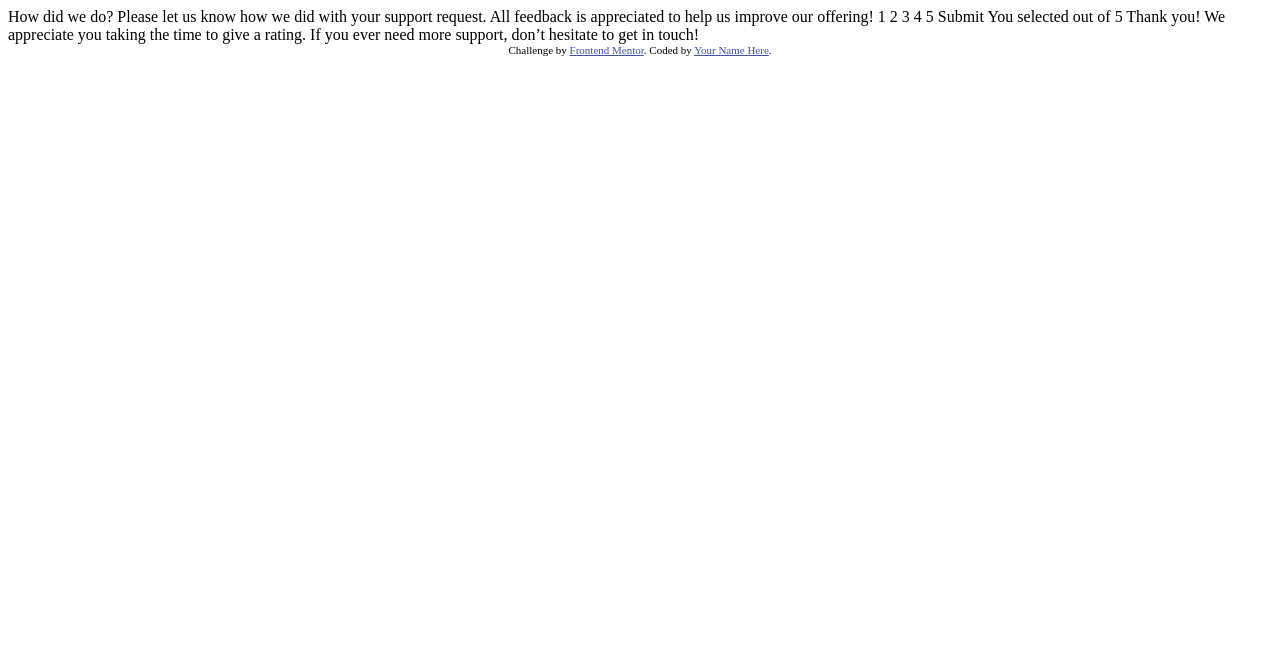
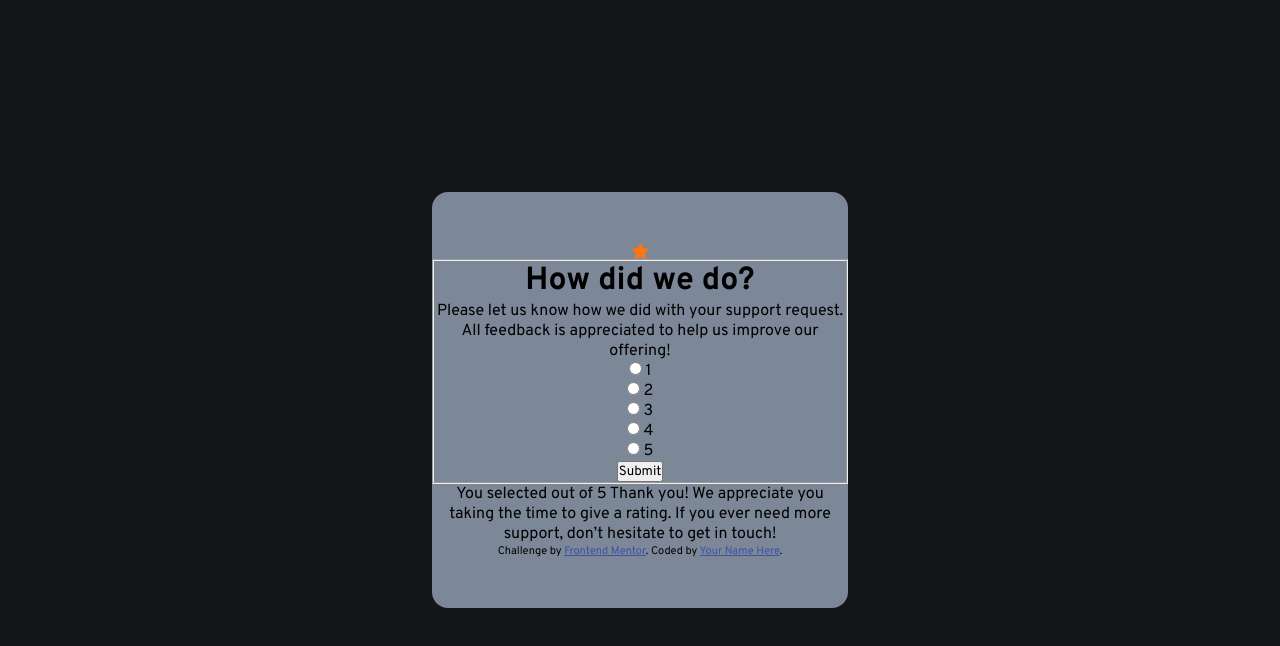
Before and after one commit to ds174/interective_rating_component, a plain HTML site: page index.html in a window 1280 px wide. Drawn offline with Linux system fonts and the light colour scheme.

Commit message:
added basic css structure

```diff
--- a/index.html
+++ b/index.html
@@ -1,51 +1,85 @@
 <!DOCTYPE html>
 <html lang="en">
   <head>
-  <meta charset="UTF-8">
-  <meta name="viewport" content="width=device-width, initial-scale=1.0"> <!-- displays site properly based on user's device -->
+    <meta charset="UTF-8" />
+    <meta name="viewport" content="width=device-width, initial-scale=1.0" />
+    <!-- displays site properly based on user's device -->
 
-  <link rel="icon" type="image/png" sizes="32x32" href="./images/favicon-32x32.png">
+    <link
+      rel="icon"
+      type="image/png"
+      sizes="32x32"
+      href="./images/favicon-32x32.png"
+    />
 
-  <link rel="stylesheet" href="style.css" class="css">
+    <link rel="stylesheet" href="style.css" class="css" />
 
-  <title>Frontend Mentor | Interactive rating component</title>
+    <link rel="preconnect" href="https://fonts.googleapis.com" />
+    <link rel="preconnect" href="https://fonts.gstatic.com" crossorigin />
+    <link
+      href="https://fonts.googleapis.com/css2?family=Overpass:wght@400;700&display=swap"
+      rel="stylesheet"
+    />
+
+    <title>Interactive rating component</title>
 
     <!-- Feel free to remove these styles or customise in your own stylesheet 👍 -->
     <style>
-    .attribution { font-size: 11px; text-align: center; }
-    .attribution a { color: hsl(228, 45%, 44%); }
+      .attribution {
+        font-size: 11px;
+        text-align: center;
+      }
+      .attribution a {
+        color: hsl(228, 45%, 44%);
+      }
     </style>
   </head>
   <body>
+    <main>
+      <div class="interactive_board">
+        <!-- Rating state start -->
+        <img src="images/icon-star.svg" alt="orange star">
+        <fieldset>
+          <h1>How did we do?</h1>
 
-  <!-- Rating state start -->
+          <p>
+            Please let us know how we did with your support request. All
+            feedback is appreciated to help us improve our offering!
+          </p>
+          <div class="rating_component">
+          <input type="radio" name="number" id="one" />
+          <label for="one">1</label> <br />
+          <input type="radio" name="number" id="two" />
+          <label for="two">2</label> <br />
+          <input type="radio" name="number" id="three" />
+          <label for="three">3</label> <br />
+          <input type="radio" name="number" id="four" />
+          <label for="four">4</label> <br />
+          <input type="radio" name="number" id="five" />
+          <label for="five">5</label>
+          </div>
 
-  How did we do?
-
-  Please let us know how we did with your support request. All feedback is appreciated
-  to help us improve our offering!
-
-  1 2 3 4 5
-
-  Submit
+          <button class="btn">Submit</button>
+        </fieldset>
 
         <!-- Rating state end -->
 
         <!-- Thank you state start -->
 
-  You selected <!-- Add rating here --> out of 5
-
-  Thank you!
-
-  We appreciate you taking the time to give a rating. If you ever need more support,
-  don’t hesitate to get in touch!
+        You selected
+        <!-- Add rating here -->
+        out of 5 Thank you! We appreciate you taking the time to give a rating.
+        If you ever need more support, don’t hesitate to get in touch!
 
         <!-- Thank you state end -->
 
-
         <div class="attribution">
-    Challenge by <a href="https://www.frontendmentor.io?ref=challenge" target="_blank">Frontend Mentor</a>.
-    Coded by <a href="#">Your Name Here</a>.
+          Challenge by
+          <a href="https://www.frontendmentor.io?ref=challenge" target="_blank"
+            >Frontend Mentor</a
+          >. Coded by <a href="#">Your Name Here</a>.
         </div>
+      </div>
+    </main>
   </body>
 </html>
--- a/style.css
+++ b/style.css
@@ -0,0 +1,29 @@
+* {
+  margin: 0;
+  padding: 0;
+  box-sizing: border-box;
+  font-family: "Overpass", sans-serif;
+}
+
+html,
+body {
+  display: grid;
+  height: 100%;
+  place-items: center;
+  text-align: center;
+  background-color: #131518;
+}
+
+.interactive_board {
+  width: 26rem;
+  height: 26rem;
+  background-color: hsl(216, 12%, 54%);
+  display: flex;
+  align-items: center;
+  justify-content: center;
+  flex-direction: column;
+  border-radius: 1rem;
+}
+
+.interactive_board .rating_component input {
+}
```
Lines whose indentation alone changed are shown as unchanged.
